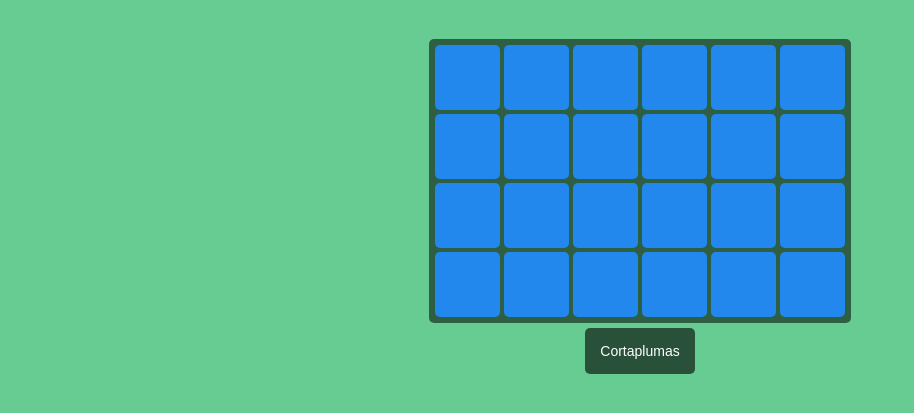
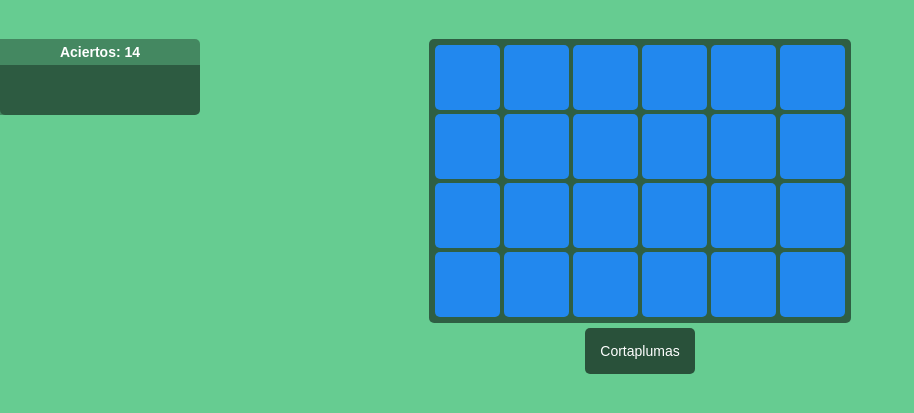
Before and after one commit to LuisOrtega27/wordle-counterfeit, a plain HTML site: page index.html in a window 1280 px wide. Shown: the part 89-502 px from the top of the page, without its empty margins (0-914 px from the left). Drawn offline with Linux system fonts and the light colour scheme.

Commit message:
Update index.html

```diff
--- a/index.html
+++ b/index.html
@@ -1,5 +1,5 @@
 <!DOCTYPE html>
-<html>
+<html lang="es">
 <head>
 	<meta charset="utf-8">
 	<meta name="viewport" content="width=device-width, initial-scale=1">
@@ -17,6 +17,15 @@
 		<h1 class="title">WORLDLE</h1>
 
 		<div class="gameSlider">
+
+			<div id="gameInfo">
+
+				<h4>Aciertos: <span id="userPoints">14</span></h4>
+
+				<ul id="answeredList"></ul>
+
+			</div>
+
 			<div class="sliding">
 
 				<!-- De momento una sola plabra porque ni se como rayos hacer funcionar una xD -->
@@ -30,10 +39,8 @@
 							<div class="gameColumn"></div>
 							<div class="gameColumn"></div>
 							<div class="gameColumn"></div>
-							<div class="gameColumn"></div>
 						</div>
 						<div class="gameRow">
-							<div class="gameColumn"></div>
 							<div class="gameColumn"></div>
 							<div class="gameColumn"></div>
 							<div class="gameColumn"></div>
@@ -44,10 +51,8 @@
 							<div class="gameColumn"></div>
 							<div class="gameColumn"></div>
 							<div class="gameColumn"></div>
-							<div class="gameColumn"></div>
 						</div>
 						<div class="gameRow">
-							<div class="gameColumn"></div>
 							<div class="gameColumn"></div>
 							<div class="gameColumn"></div>
 							<div class="gameColumn"></div>
@@ -55,6 +60,7 @@
 						</div>
 					</div>
 					<p class="hint">hint: Lorem ipsum dolor, sit amet consectetur adipisicing elit. Itaque necessitatibus eligendi, dicta voluptate optio excepturi harum quod facere tempore. Maxime consequuntur odit voluptatibus delectus corporis laudantium, facere quas error aut.</p>
+					<p class="correct-answer">Respuesta: respuesta.</p>
 				</div>
 -->
 
```
